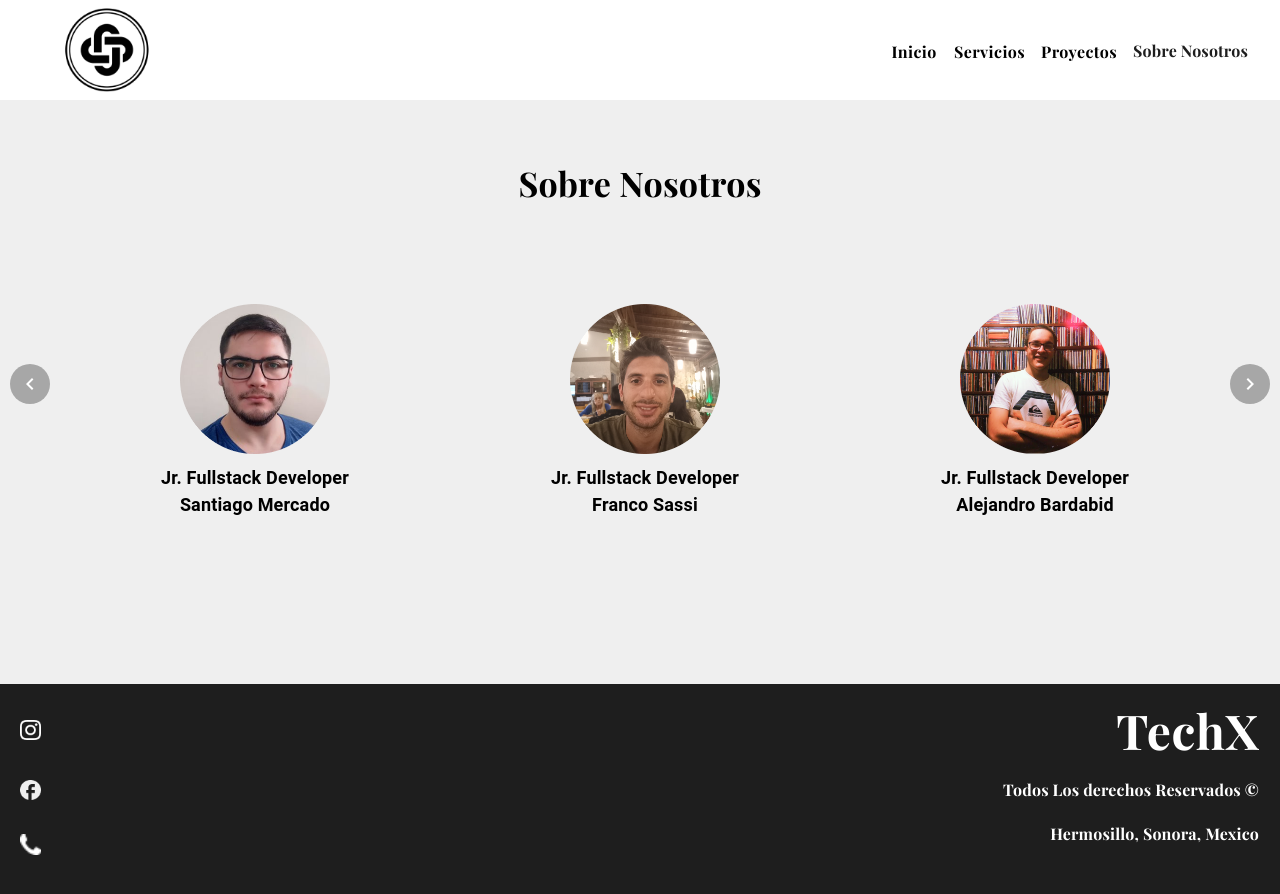
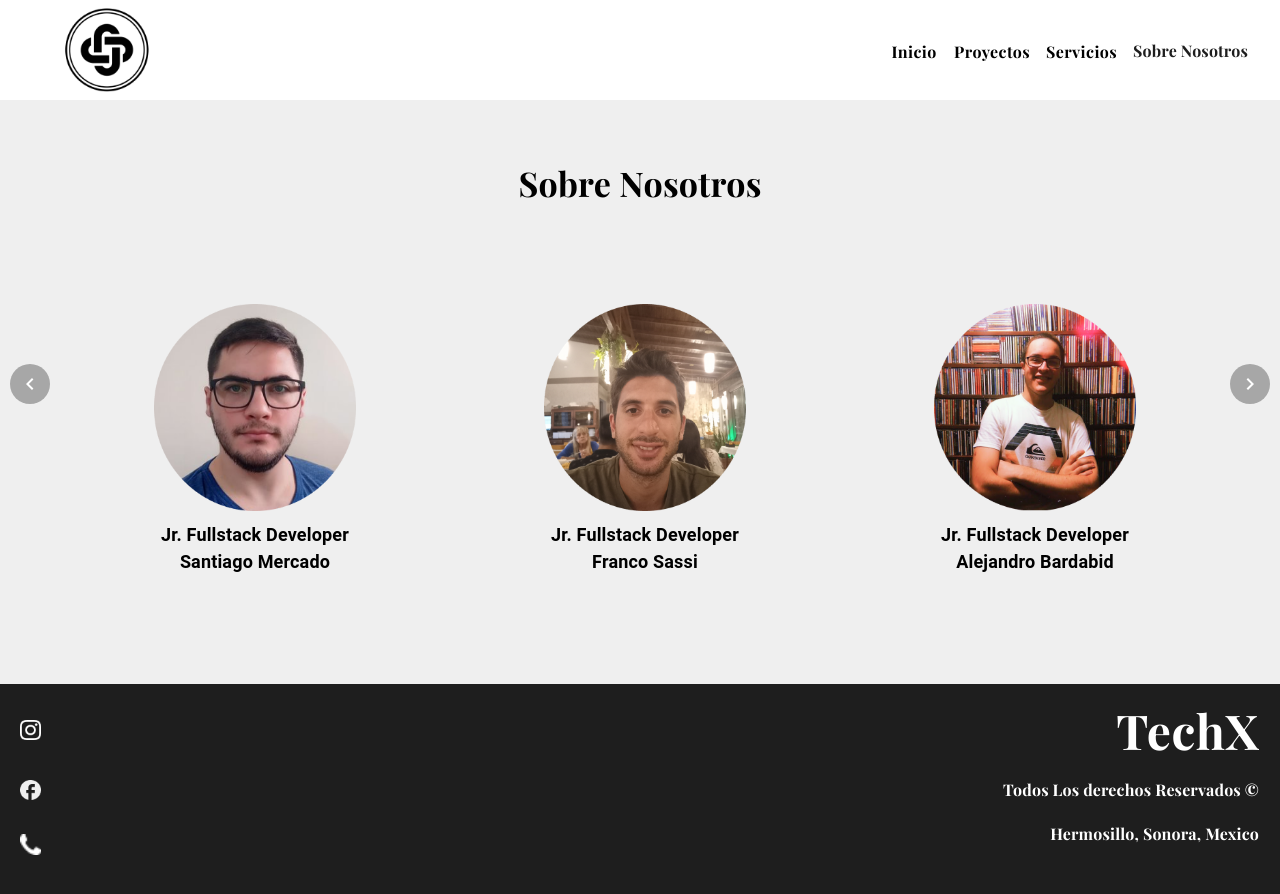
Before and after one commit to TechX-Mx/techXLanding, a React (Vite) app in the folder TechXProyecto/: page /nosotros in a window 1280 px wide. Shown: the top 894 px of the page. Built offline with nearby package versions, Linux system fonts and the light colour scheme; a web font is replaced by a local one.

Commit message:
cambio tamaño imagenes

```diff
--- a/TechXProyecto/index.html
+++ b/TechXProyecto/index.html
@@ -8,7 +8,7 @@
      <link rel="preconnect" href="https://fonts.gstatic.com" crossorigin>
      <link href="https://fonts.googleapis.com/css2?family=Playfair+Display:ital,wght@0,700;1,700&display=swap" rel="stylesheet">
 
-    <title>Vite + React</title>
+    <title>TechX</title>
   </head>
   <body>
     <div id="root"></div>
--- a/TechXProyecto/src/components/Navbar/index.jsx
+++ b/TechXProyecto/src/components/Navbar/index.jsx
@@ -15,7 +15,7 @@ import { Link as ScrollLink } from 'react-scroll';
 import { NavLink, useLocation, useNavigate } from 'react-router-dom';
 
 const sections = ['#servicios', '#proyectos'];
-const pages = ['Inicio', 'Servicios', 'Proyectos'];
+const pages = ['Inicio', 'Proyectos', 'Servicios'];
 const settings = ['Perfil', 'Cuenta', 'Panel de Control', 'Cerrar Sesión'];
 
 function Navbar() {
--- a/TechXProyecto/src/pages/Nosotros/index.jsx
+++ b/TechXProyecto/src/pages/Nosotros/index.jsx
@@ -103,7 +103,7 @@ import miembro10 from "../../assets/miembro10.png";
                     <img
                       src={image.imageUrl}
                       alt={`Miembro ${index * chunkSize + subIndex + 1}`}
-                      style={{ width: '50%', height: '50%', objectFit: 'cover' }}
+                      style={{ width: '202.8px', height: '206.99px' }}
                     />
                     <Typography fontSize="18px" sx={{ color: 'black', marginTop: '10px', fontWeight: 'bold' }}>
                       {image.profesion}
--- a/TechXProyecto/src/pages/Proyectos/index.jsx
+++ b/TechXProyecto/src/pages/Proyectos/index.jsx
@@ -47,6 +47,7 @@ const Proyectos = () => {
                   backgroundColor: 'primary.main',
                   opacity: [0.9, 0.8, 0.7],
                   transform: 'scale(1.1)',
+
                 }
               }}
             >
```
